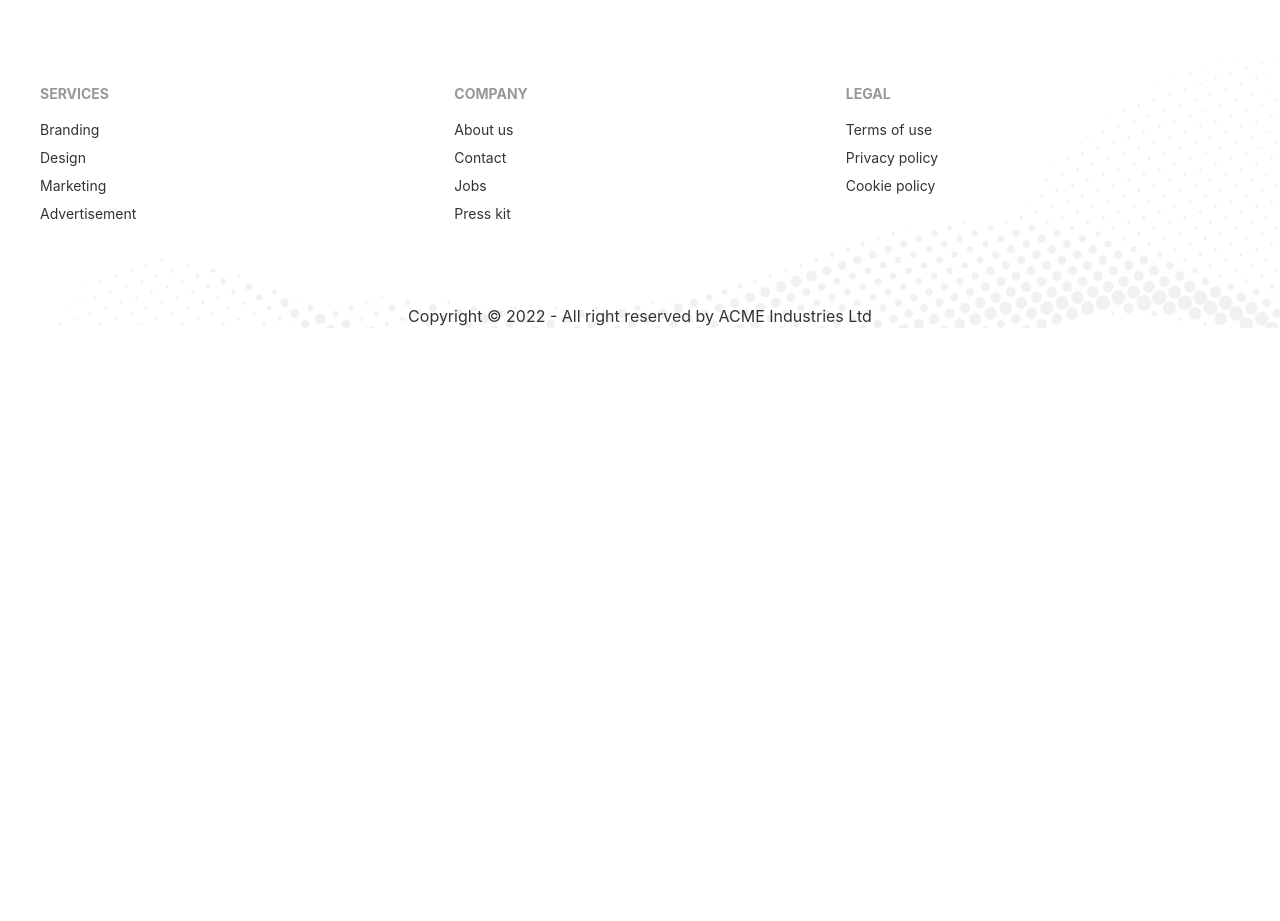
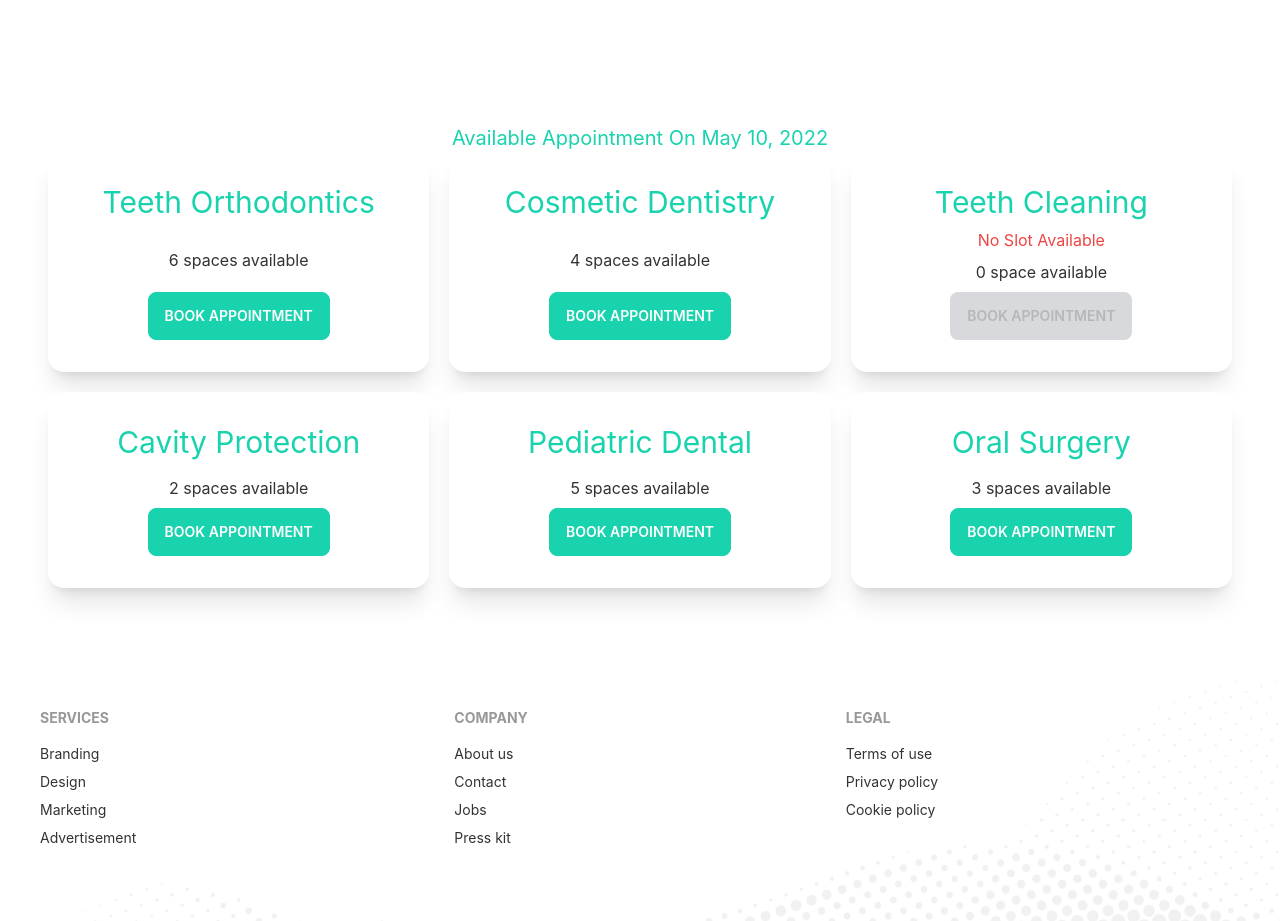
Before and after one commit to soumik9/doctors-portal-client, a React (Create React App) app: page /appointment in a window 1280 px wide. Shown: the part 820-1741 px from the top of the page. Before the commit the page ends 1188 px from the top, so only its background shows below. Built offline with nearby package versions, Linux system fonts and the light colour scheme.

Commit message:
appointment cards added

```diff
--- /dev/null
+++ b/public/services.json
@@ -0,0 +1,57 @@
+[
+    {
+      "_id": 1,
+      "name": "Teeth Orthodontics",
+      "slots": [
+        "08.00 AM - 08.30 AM",
+        "08.30 AM - 09.00 AM",
+        "09.00 AM - 9.30 AM",
+        "09.30 AM - 10.00 AM",
+        "10.00 AM - 10.30 AM",
+        "10.30 AM - 11.00 AM"
+      ]
+    },
+    {
+      "_id": 2,
+      "name": "Cosmetic Dentistry",
+      "slots": [
+        "09.00 AM - 9.30 AM",
+        "09.30 AM - 10.00 AM",
+        "10.00 AM - 10.30 AM",
+        "10.30 AM - 11.00 AM"
+      ]
+    },
+    {
+      "_id": 3,
+      "name": "Teeth Cleaning",
+      "slots": []
+    },
+    {
+      "_id": 4,
+      "name": "Cavity Protection",
+      "slots": [
+        "10.00 AM - 10.30 AM",
+        "10.30 AM - 11.00 AM"
+      ]
+    },
+    {
+      "_id": 5,
+      "name": "Pediatric Dental",
+      "slots": [
+        "08.30 AM - 09.00 AM",
+        "09.00 AM - 9.30 AM",
+        "09.30 AM - 10.00 AM",
+        "10.00 AM - 10.30 AM",
+        "10.30 AM - 11.00 AM"
+      ]
+    },
+    {
+      "_id": 6,
+      "name": "Oral Surgery",
+      "slots": [
+        "09.30 AM - 10.00 AM",
+        "10.00 AM - 10.30 AM",
+        "10.30 AM - 11.00 AM"
+      ]
+    }
+  ]
--- a/src/pages/Appointment/Appointment.js
+++ b/src/pages/Appointment/Appointment.js
@@ -1,10 +1,15 @@
-import React from 'react';
+import React, { useState } from 'react';
 import AppointmentBanner from './AppointmentBanner';
+import AvailableAppointments from './AvailableAppointments';
 
 const Appointment = () => {
+
+    const [date, setDate] = useState(new Date())
+
     return (
         <div className='px-12'>
-            <AppointmentBanner />
+            <AppointmentBanner date={date} setDate={setDate} />
+            <AvailableAppointments date={date} setDate={setDate} />
         </div>
     );
 };
--- a/src/pages/Appointment/AppointmentBanner.js
+++ b/src/pages/Appointment/AppointmentBanner.js
@@ -1,12 +1,11 @@
-import React, { useState } from 'react';
+import React from 'react';
 import appointmentBannerImg from '../../assets/images/chair.png'
 import { DayPicker } from 'react-day-picker';
 import 'react-day-picker/dist/style.css';
-import { format } from 'date-fns';
 
-const AppointmentBanner = () => {
+const AppointmentBanner = ({ date, setDate }) => {
 
-    const [date, setDate] = useState(new Date())
+
 
     return (
         <div class="hero min-h-screen">
--- /dev/null
+++ b/src/pages/Appointment/AvailableAppointments.js
@@ -0,0 +1,31 @@
+import { format } from 'date-fns';
+import React, { useEffect, useState } from 'react';
+import Service from './Service';
+
+const AvailableAppointments = ({ date }) => {
+
+    const [services, setServices] = useState([]);
+
+    useEffect( () => {
+        fetch('services.json')
+        .then(res => res.json())
+        .then(data => setServices(data));
+    }, [])
+
+    return (
+        <section className='my-20'>
+            <h4 className='text-xl text-center text-secondary'>Available Appointment On { format(date, 'PP') }</h4>
+
+            <div className='grid grid-cols-1 md:grid-cols-2 lg:grid-cols-3 gap-5'>
+                {
+                    services.map(service => <Service
+                            key={service._id}
+                            service={service}
+                        />)
+                }
+            </div>
+        </section>
+    );
+};
+
+export default AvailableAppointments;
--- /dev/null
+++ b/src/pages/Appointment/Service.js
@@ -0,0 +1,26 @@
+import React from 'react';
+
+const Service = ({ service }) => {
+
+    const { name, slots } = service;
+
+    return (
+        <div class="card lg:max-w-lg bg-base-100 shadow-xl">
+            <div class="card-body text-center">
+                <h2 class="text-secondary text-3xl">{ name }</h2>
+                <p>
+                    {slots.length ?
+                        <span></span>
+                        : <span className='text-red-500'>No Slot Available</span>
+                    }
+                 </p>
+                <p>{ slots.length } {slots.length > 1 ? 'spaces' : 'space' } available</p>
+                <div class="card-actions justify-center">
+                    <button class="btn btn-secondary text-white uppercase" disabled={ slots.length === 0 }>Book Appointment</button>
+                </div>
+            </div>
+        </div>
+    );
+};
+
+export default Service;
```
